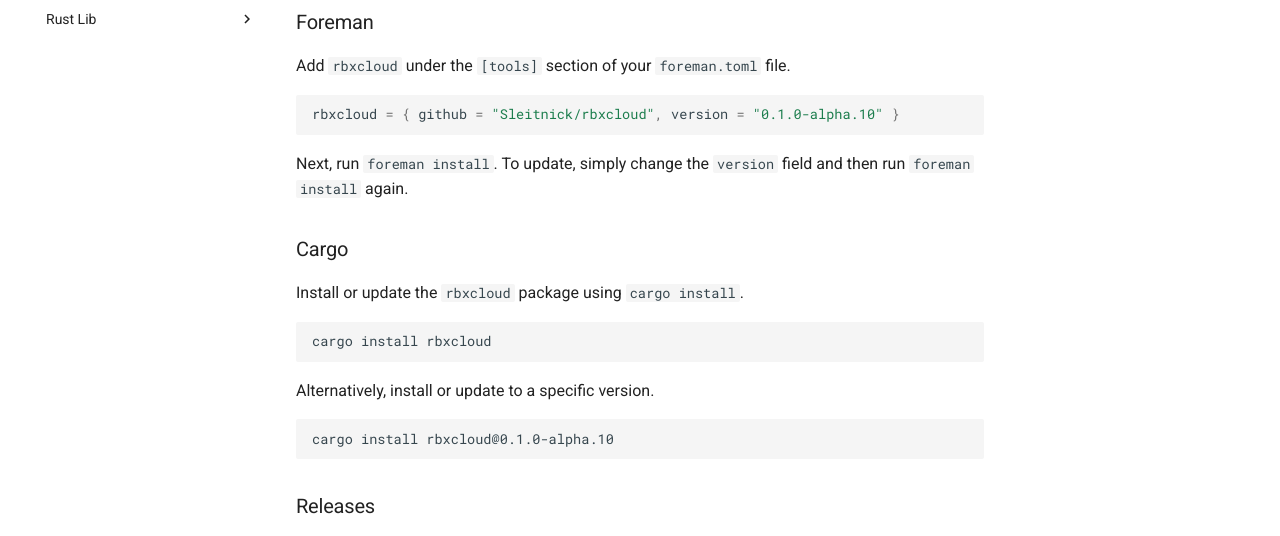
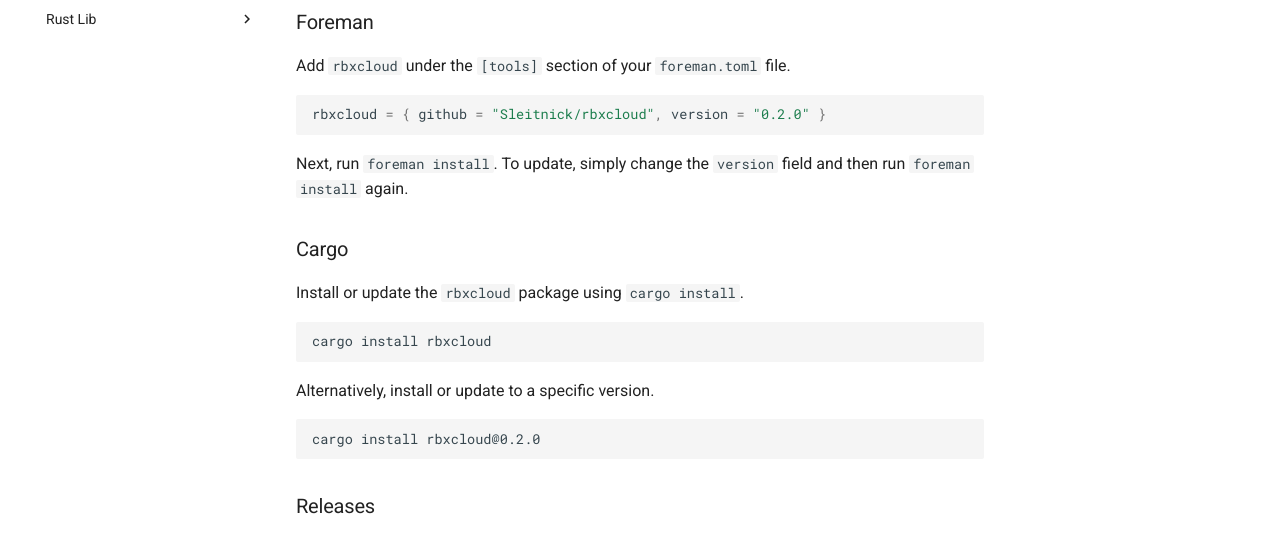
Before and after one commit to Sleitnick/rbxcloud, an MkDocs documentation site: the page built from docs/cli/cli-install.md, in a window 1280 px wide and 900 px high. Shown: the part 281-817 px from the top of the window. Built offline with MkDocs 1.6.1 and Material for MkDocs 9.7.7, drawn with Linux system fonts in a browser that asks for light colours; comment, search, counter and statistics services are not loaded.

Commit message:
Bump version

````diff
--- a/Cargo.toml
+++ b/Cargo.toml
@@ -1,7 +1,7 @@
 [package]
 name = "rbxcloud"
-version = "0.1.0-alpha.10"
-description = "CLI for the Roblox Open Cloud APIs"
+version = "0.2.0"
+description = "CLI and SDK for the Roblox Open Cloud APIs"
 authors = ["Stephen Leitnick"]
 license = "MIT"
 repository = "https://github.com/Sleitnick/rbxcloud"
--- a/docs/cli/cli-install.md
+++ b/docs/cli/cli-install.md
@@ -7,7 +7,7 @@ There are a few different ways to install the `rbxcloud` CLI.
 ### Foreman
 Add `rbxcloud` under the `[tools]` section of your `foreman.toml` file.
 ```toml
-rbxcloud = { github = "Sleitnick/rbxcloud", version = "0.1.0-alpha.10" }
+rbxcloud = { github = "Sleitnick/rbxcloud", version = "0.2.0" }
 ```
 
 Next, run `foreman install`. To update, simply change the `version` field and then run `foreman install` again.
@@ -20,7 +20,7 @@ cargo install rbxcloud
 
 Alternatively, install or update to a specific version.
 ```sh
-cargo install rbxcloud@0.1.0-alpha.10
+cargo install rbxcloud@0.2.0
 ```
 
 ### Releases
````
Also changed, not shown: README.md (+2 -2 lines), docs/lib/lib-install.md (+1 -1 lines), 1 other file.
